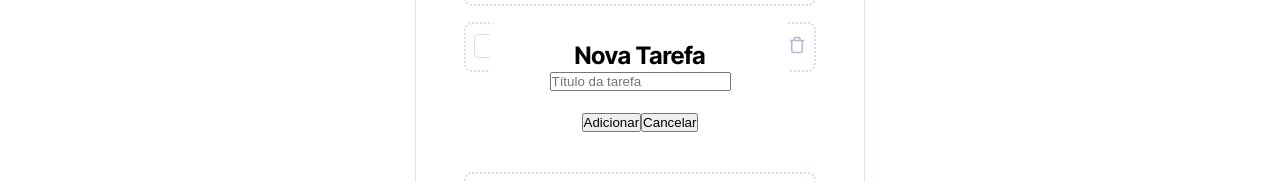
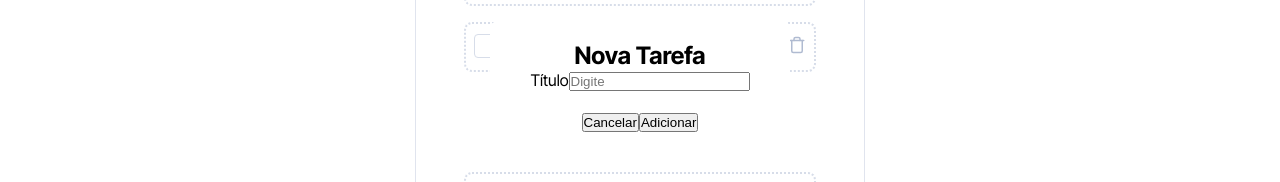
Before and after one commit to wess-os/task_manager_project_next, a Next.js app: page / in a window 1280 px wide. Both pictures are taken after a click on the button "Adicionar nova tarefa". Shown: the part 314-496 px from the top of the page. Built offline with nearby package versions, Linux system fonts and the light colour scheme.

Commit message:
style: changing style to add task modal

```diff
--- a/app/components/AddTaskModal.jsx
+++ b/app/components/AddTaskModal.jsx
@@ -3,6 +3,7 @@ import styles from "../styles/Modal.module.scss";
 export const AddTaskModal = ({ isOpen, onClose, onAddTask, newTaskTitle, setNewTaskTitle }) => {
     if (!isOpen) return null;
 
+    // add task function
     const handleAddTask = () => {
         if (newTaskTitle.trim()) {
             onAddTask(newTaskTitle);
@@ -15,15 +16,19 @@ export const AddTaskModal = ({ isOpen, onClose, onAddTask, newTaskTitle, setNewT
         <div className={styles.modalOverlay}>
             <div className={styles.modalContent}>
                 <h2>Nova Tarefa</h2>
+
+                <label htmlFor="">Título</label>
+
                 <input
                     type="text"
                     value={newTaskTitle}
                     onChange={(e) => setNewTaskTitle(e.target.value)}
-                    placeholder="Título da tarefa"
+                    placeholder="Digite"
                 />
+
                 <div className={styles.modalActions}>
-                    <button onClick={handleAddTask}>Adicionar</button>
-                    <button onClick={onClose}>Cancelar</button>
+                    <button className={styles.cancelButton} onClick={onClose}>Cancelar</button>
+                    <button className={styles.addTaskButton} onClick={handleAddTask}>Adicionar</button>
                 </div>
             </div>
         </div>
```
